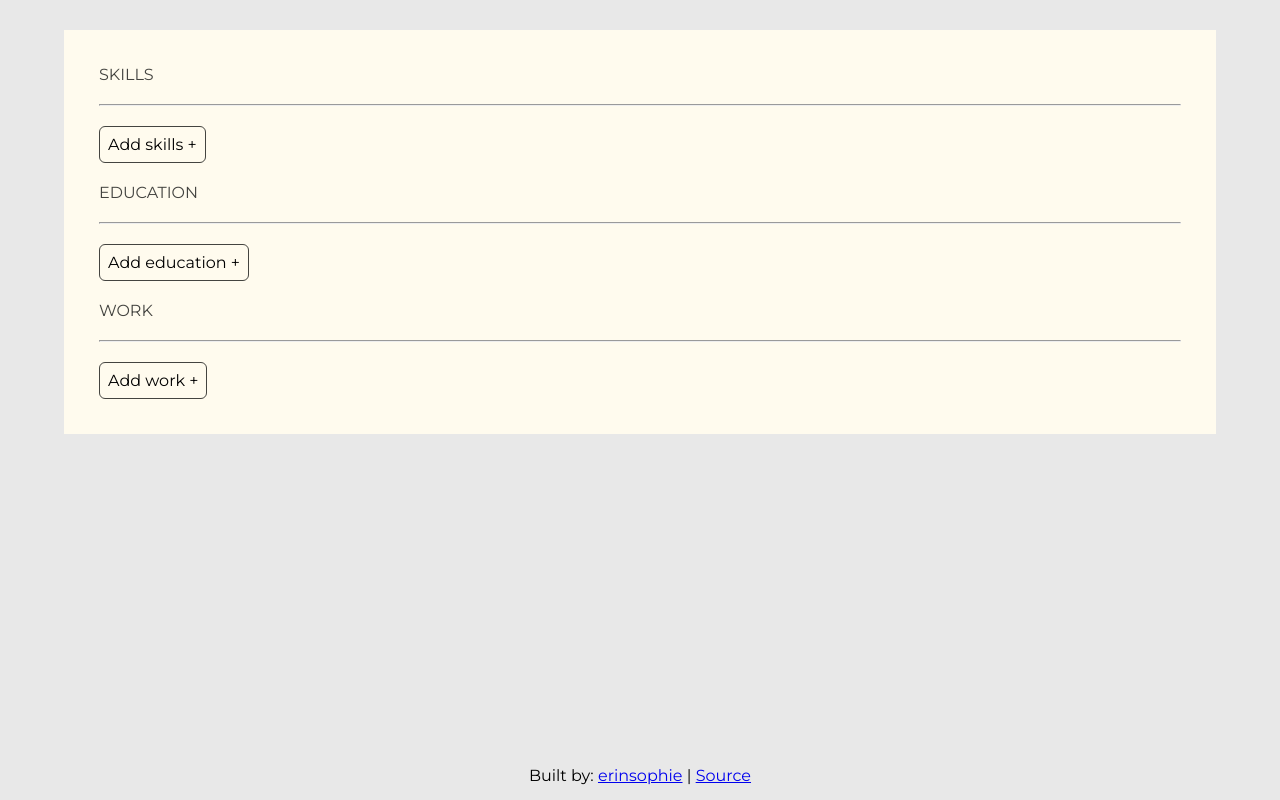
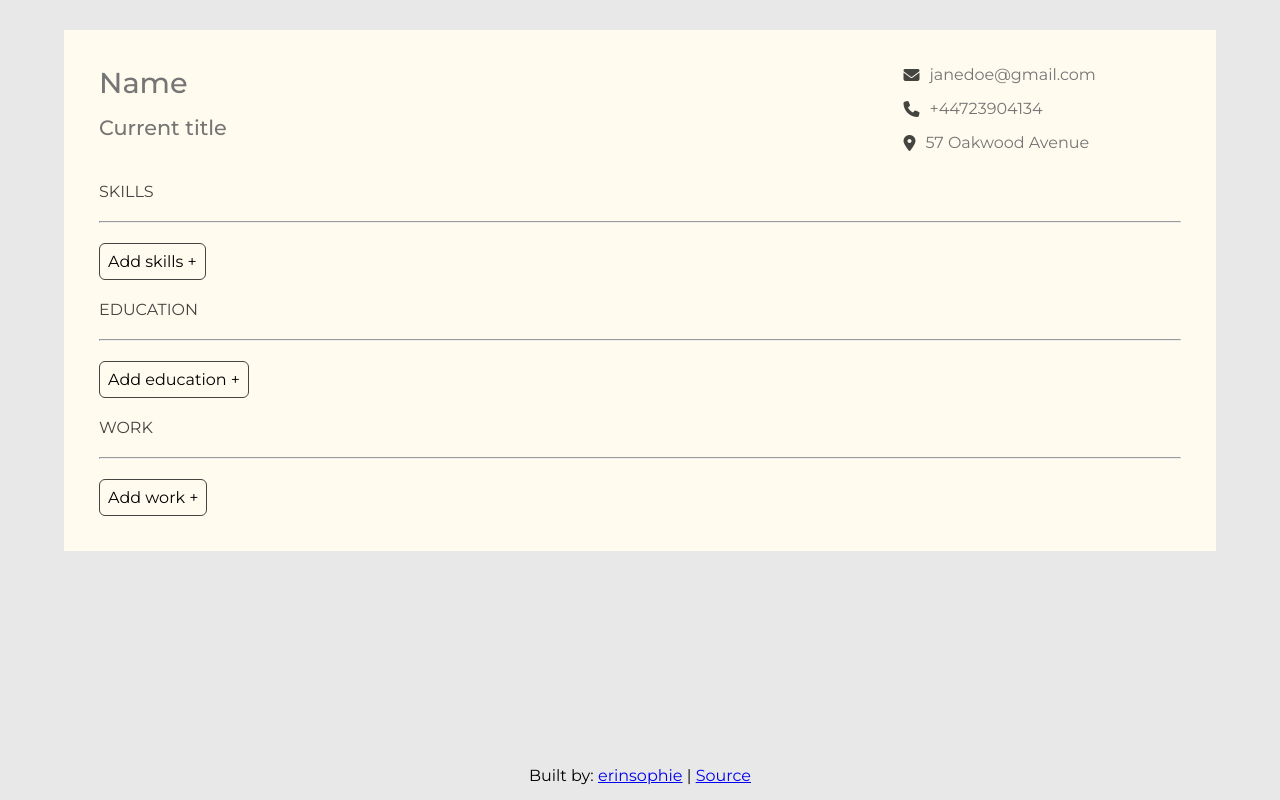
Before and after one commit to erinsophie/cv-project, a React (Create React App) app: page / in a window 1280 px wide. Built offline with nearby package versions, Linux system fonts and the light colour scheme.

Commit message:
Add contact component

```diff
--- a/public/index.html
+++ b/public/index.html
@@ -17,6 +17,13 @@
       href="https://fonts.googleapis.com/css2?family=Montserrat:wght@400;500&display=swap"
       rel="stylesheet"
     />
+    <link
+      rel="stylesheet"
+      href="https://cdnjs.cloudflare.com/ajax/libs/font-awesome/6.3.0/css/all.min.css"
+      integrity="sha512-SzlrxWUlpfuzQ+pcUCosxcglQRNAq/DZjVsC0lE40xsADsfeQoEypE+enwcOiGjk/bSuGGKHEyjSoQ1zVisanQ=="
+      crossorigin="anonymous"
+      referrerpolicy="no-referrer"
+    />
     <title>CV Creator</title>
   </head>
   <body>
--- /dev/null
+++ b/src/components/Contact.js
@@ -0,0 +1,82 @@
+import React, { useState } from "react";
+
+function Contact() {
+  const [contactInfo, setContactInfo] = useState({
+    name: "",
+    currentTitle: "",
+    email: "",
+    number: "",
+    location: "",
+  });
+
+  function handleInput(event) {
+    const { name, value } = event.target;
+    setContactInfo((prevInfo) => ({
+      ...prevInfo,
+      [name]: value,
+    }));
+  }
+
+  console.log(contactInfo);
+
+  return (
+    <div className="contact-section">
+      <div className="name-title">
+        <input
+          type="text"
+          name="name"
+          value={contactInfo.name}
+          onChange={handleInput}
+          placeholder="Name"
+          className="name-input"
+        />
+
+        <input
+          type="text"
+          name="currentTitle"
+          value={contactInfo.currentTitle}
+          onChange={handleInput}
+          placeholder="Current title"
+          className="current-title"
+        />
+      </div>
+
+      <div className="contact-data">
+        <div>
+          <i class="fa-solid fa-envelope"></i>
+          <input
+            type="email"
+            name="email"
+            value={contactInfo.email}
+            onChange={handleInput}
+            placeholder="janedoe@gmail.com"
+          />
+        </div>
+
+        <div>
+          <i class="fa-solid fa-phone"></i>
+          <input
+            type="text"
+            name="number"
+            value={contactInfo.number}
+            onChange={handleInput}
+            placeholder="+44723904134"
+          />
+        </div>
+
+        <div>
+          <i class="fa-solid fa-location-dot"></i>
+          <input
+            type="text"
+            name="location"
+            value={contactInfo.location}
+            onChange={handleInput}
+            placeholder="57 Oakwood Avenue"
+          />
+        </div>
+      </div>
+    </div>
+  );
+}
+
+export default Contact;
--- a/src/components/Skills.js
+++ b/src/components/Skills.js
@@ -23,8 +23,6 @@ function Skills({ addSkill }) {
       handleFormToggle();
     }
   }
-
-  console.log(currentSkill)
 
   function handleFormToggle() {
     setIsOpen((prev) => !prev);
--- a/src/components/Template.js
+++ b/src/components/Template.js
@@ -2,8 +2,10 @@ import React, { useState } from "react";
 import Skills from "./Skills";
 import Education from "./Education";
 import Work from "./Work";
+import Contact from "./Contact";
 
 function Template() {
+  const [contact, setContact] = useState("");
   const [skills, setSkills] = useState([]);
   const [education, setEducation] = useState([]);
   const [work, setWork] = useState([]);
@@ -26,6 +28,8 @@ function Template() {
 
   return (
     <div className="cv-template">
+      <Contact />
+
       <div className="skills-section">
         <p>SKILLS</p>
         <hr />
--- a/src/components/Work.js
+++ b/src/components/Work.js
@@ -44,8 +44,6 @@ function Work({ addWork }) {
     setIsOpen((prev) => !prev);
     setWorkData(clearData);
   }
-
-  console.log(workData);
 
   return (
     <div>
--- a/src/styles/styles.css
+++ b/src/styles/styles.css
@@ -85,6 +85,54 @@ button {
 .add-btn {
   padding: 8px;
   font-size: 0.8rem;
+}
+
+/* contact section */
+
+.contact-section {
+  display: flex;
+  margin-bottom: 10px;
+  color: #444440;
+}
+
+.contact-section input {
+  background-color: transparent;
+  border: none;
+  outline: none;
+}
+
+.name-title {
+  display: flex;
+  flex-direction: column;
+  gap: 15px;
+  font-weight: 500;
+}
+
+.name-input {
+  font-size: 1.8rem;
+}
+
+.current-title {
+  font-size: 1.3rem;
+  font-weight: 500;
+}
+
+.contact-data {
+  display: flex;
+  flex-direction: column;
+  gap: 15px;
+  width: 100%;
+  padding-left: 42%;
+}
+
+.contact-data input {
+  width: 100%;
+}
+
+.contact-data > div {
+  display: flex;
+  align-items: center;
+  gap: 10px;
 }
 
 /* skills section */
```
